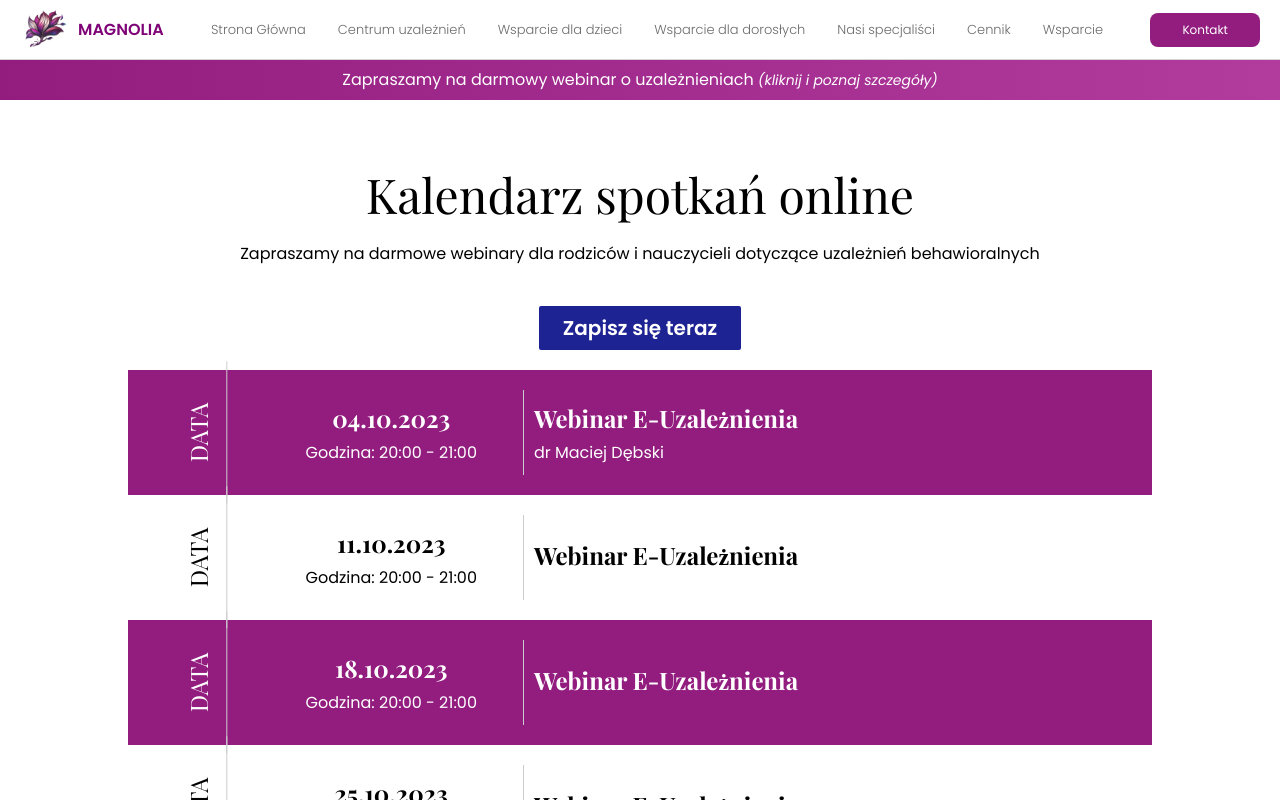
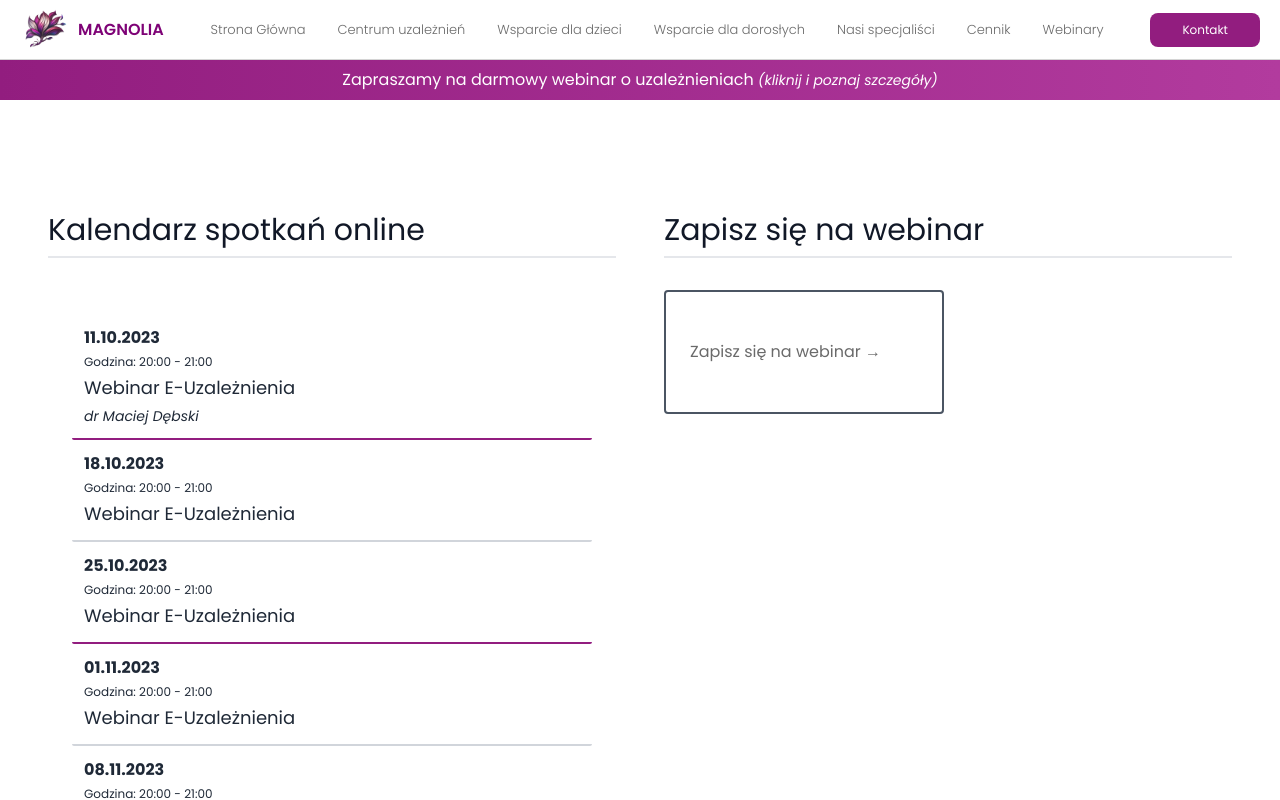
Before and after one commit to FifiLen/Strona-poradni-ppp, a Next.js app: page /Webinary in a window 1280 px wide. Shown: the top 800 px of the page. Built offline with nearby package versions, Linux system fonts and the light colour scheme.

Commit message:
webinar zmiana

```diff
--- a/app/Webinary/page.jsx
+++ b/app/Webinary/page.jsx
@@ -1,23 +1,17 @@
 'use client'
-import React, { useEffect } from 'react';
-import styled from 'styled-components';
-
+import Link from 'next/link';
+import React, { useState } from 'react';
 
 
 
 const Page = () => {
   const meetings = [
-    {
-      date: "04.10.2023",
-      duration: "Godzina: 20:00 - 21:00",
-      topic: "Webinar E-Uzależnienia",
-      host: "dr Maciej Dębski",
-    },
+
     {
       date: "11.10.2023",
       duration: "Godzina: 20:00 - 21:00",
       topic: "Webinar E-Uzależnienia",
-
+      host: "dr Maciej Dębski",
     },
     {
       date: "18.10.2023",
@@ -40,115 +34,80 @@ const Page = () => {
       topic: "Webinar E-Uzależnienia",
 
     },
+    {
+      date: "04.10.2023 (Te spotkanie już się odbyło)",
+      duration: "Godzina: 20:00 - 21:00",
+      topic: "Webinar E-Uzależnienia",
+      host: "dr Maciej Dębski",
+      expired: true,
+    },
 
-    // Dodaj inne spotkania tutaj...
+
   ];
 
-  const Tile = styled.li`
-  display: flex;
-  borderBottom: 1px solid #ccc;
-  padding: 20px 0;
-  align-items: center;
-  background-color: ${(props) => (props.isEven ? '#921d7f' : '#ffffff')};
-  color: ${(props) => (props.isEven ? '#ffffff' : '#000000')};
-  `;
+  const questions = [
+    { question: "Pytanie 1?", answer: "Odpowiedź 1" },
+    { question: "Pytanie 2?", answer: "Odpowiedź 2" },
+    { question: "Pytanie 2?", answer: "Odpowiedź 2" },
+    { question: "Pytanie 2?", answer: "Odpowiedź 2" },
+    { question: "Pytanie 2?", answer: "Odpowiedź 2" },
+    { question: "Pytanie 2?", answer: "Odpowiedź 2" },
 
-  const dataStyle = {
-    flex: 1,
-    display: "flex",
-    justifyContent: "center",
-    transform: "rotate(-90deg)",
-    transformOrigin: "center center",
-    whiteSpace: "nowrap",
-    fontSize: "24px",
-    borderBottom: "1px solid #ccc",
-    padding: "10px",
-    fontFamily: "'Playfair Display', serif",
-  };
+  ];
 
-  const dateColumnStyle = {
-    flex: 2,
-    display: "flex",
-    flexDirection: "column",
-    alignItems: "center",
-    justifyContent: "center",
-    borderRight: "1px solid #ccc",
-    padding: "10px",
-    borderBottom: "none",
-    textAlign: "center",
-    paddingLeft: 0,
-  };
+  const [activeQuestion, setActiveQuestion] = useState(null);
 
-  const topicColumnStyle = {
-    flex: 5,
-    display: "flex",
-    flexDirection: "column",
-    paddingLeft: "40px",
-    padding: "10px",
-    textAlign: "left",
-  };
+  return (
+    <div className="flex flex-col md:flex-row items-start min-h-screen mt-16 p-12 space-y-12 md:space-y-0 md:space-x-12">
+      <div className="md:w-1/2 space-y-8">
+        <h1 className="text-3xl text-gray-900 border-b-2 pb-2">Kalendarz spotkań online</h1>
+        <div className="w-full p-6 space-y-6">
+          <ul>
+            {meetings.map((meeting, index) => (
+              <li key={index} className={`py-3 px-3 border-b-2 rounded-sm ${index % 2 === 0 ? 'border-[#921d7f]' : 'border-gray-300'} ${meeting.expired ? 'text-gray-400 line-through' : 'text-gray-800'}`}>
+                <div className={`text-md font-bold mb-1 ${meeting.expired ? 'line-through' : ''}`}>{meeting.date}</div>
+                <div className="text-xs mb-1">{meeting.duration}</div>
+                <div className="text-lg">{meeting.topic}</div>
+                {meeting.host && <div className="text-sm mt-1 italic">{meeting.host}</div>}
+              </li>
+            ))}
+          </ul>
+        </div>
+      </div>
+{/*
+      <div className="md:w-1/2 space-y-8">
+        <h2 className="text-3xl text-gray-900 mb-5 border-b-2 pb-2">Najciekawsze pytania po spotkaniach</h2>
+        <div className="grid grid-cols-1 md:grid-cols-2 gap-2">
+          {questions.map((item, index) => (
+            <div
+              key={index}
+              className="p-4 py-8 border-2 border-gray-600 rounded-md hover:border-[#921d7f] transition duration-300"
+              onMouseEnter={() => setActiveQuestion(index)}
+              onMouseLeave={() => setActiveQuestion(null)}
+            >
+              {activeQuestion === index ? (
+                <div className="text-sm text-gray-600">{item.answer}</div>
+              ) : (
+                <div className="truncate text-gray-900 font-semibold">{item.question}</div>
+              )}
+            </div>
+          ))}
+        </div>
+      </div>
+*/}
+       <div className="md:w-1/2 space-y-8">
+        <h2 className="text-3xl text-gray-900 mb-5 border-b-2 pb-2">Zapisz się na webinar</h2>
+        <div className="grid grid-cols-1 md:grid-cols-2 gap-2">
+          <Link href="https://app.livewebinar.com/579-366-824"><div className='p-6 py-12 border-2 border-gray-600 rounded md flex justify-start items-center'>
+            Zapisz się na webinar →
+          </div></Link>
 
-  const dateText = {
-    marginBottom: "5px",
-    fontSize: "24px",
-    fontFamily: "'Playfair Display', serif",
-    fontWeight: "bold",
-  };
-
-  useEffect(() => {
-    // Sprawdź, czy strona została już odświeżona
-    if (!localStorage.getItem('refreshed')) {
-      // Ustaw flagę, że strona została odświeżona
-      localStorage.setItem('refreshed', 'true');
-      // Odśwież stronę
-      window.location.reload();
-    } else {
-      // Usuń flagę, aby umożliwić odświeżenie przy następnej wizycie
-      localStorage.removeItem('refreshed');
-    }
-  }, []);
+        </div>
+      </div>
 
 
 
-  return (
-    <div style={{ display: "flex", flexDirection: "column", alignItems: "center", justifyContent: "flex-start", minHeight: "100vh", marginTop: "50px" }}>
-      <h1 className=' text-3xl md:text-5xl' style={{ fontFamily: "'Playfair Display', serif", marginTop: "20px"}}>Kalendarz spotkań online</h1>
-      <p className=' pt-6 pb-10 text-center'>Zapraszamy na darmowe webinary dla rodziców i nauczycieli dotyczące uzależnień behawioralnych</p>
-      <div className='flex justify-center items-center gap-5 mb-5'>
 
-
-  <div className="text-center">
-    <a
-      href="https://app.livewebinar.com/579-366-824"
-      target="_blank"
-      rel="noopener noreferrer"
-      className="bg-[#1d2392] hover:bg-[#3b84b2] text-white py-2 px-2 md:px-6 rounded-sm  font-semibold transition duration-300 ease-in-out transform hover:scale-105 inline-block text-[10px] md:text-xl"
-    >
-      Zapisz się teraz
-    </a>
-  </div>
-
-
-</div>
-      <div className=' scale-75 md:scale-100 w-full md:w-[80%]'>
-        <ul style={{ listStyle: "none", padding: 0 }}>
-          {meetings.map((meeting, index) => (
-            <Tile key={index} isEven={index % 2 === 0}>
-              <div style={dataStyle}>DATA</div>
-              <div style={dateColumnStyle}>
-                <div style={dateText}>{meeting.date}</div>
-                <div>{meeting.duration}</div>
-              </div>
-              <div style={topicColumnStyle}>
-                <div style={dateText}>{meeting.topic}</div>
-                <div>{meeting.host}</div>
-              </div>
-            </Tile>
-          ))}
-        </ul>
-      </div>
-
-      <div style={{ height: "60px" }}></div>
     </div>
   );
 }
--- a/components/Nav.jsx
+++ b/components/Nav.jsx
@@ -13,7 +13,7 @@ const MENU_LIST = [
   { text: "Wsparcie dla dorosłych", href: "/Dorosli" },
   { text: "Nasi specjaliści", href: "/Kadra" },
   { text: "Cennik", href: "/Cennik" },
-  { text: "Wsparcie", href: "/Webinary" },
+  { text: "Webinary", href: "/Webinary" },
 
 
 ];
--- a/tailwind.config.js
+++ b/tailwind.config.js
@@ -7,8 +7,7 @@ module.exports = {
   ],
   theme: {
     fontFamily: {
-      sans: ['Poppins', 'sans-serif'],
-      outfit: ['Outfit', 'sans-serif'],
+      'display': ['Playfair Display', 'serif'],
     },
     extend: {
       fontWeight: {
```
